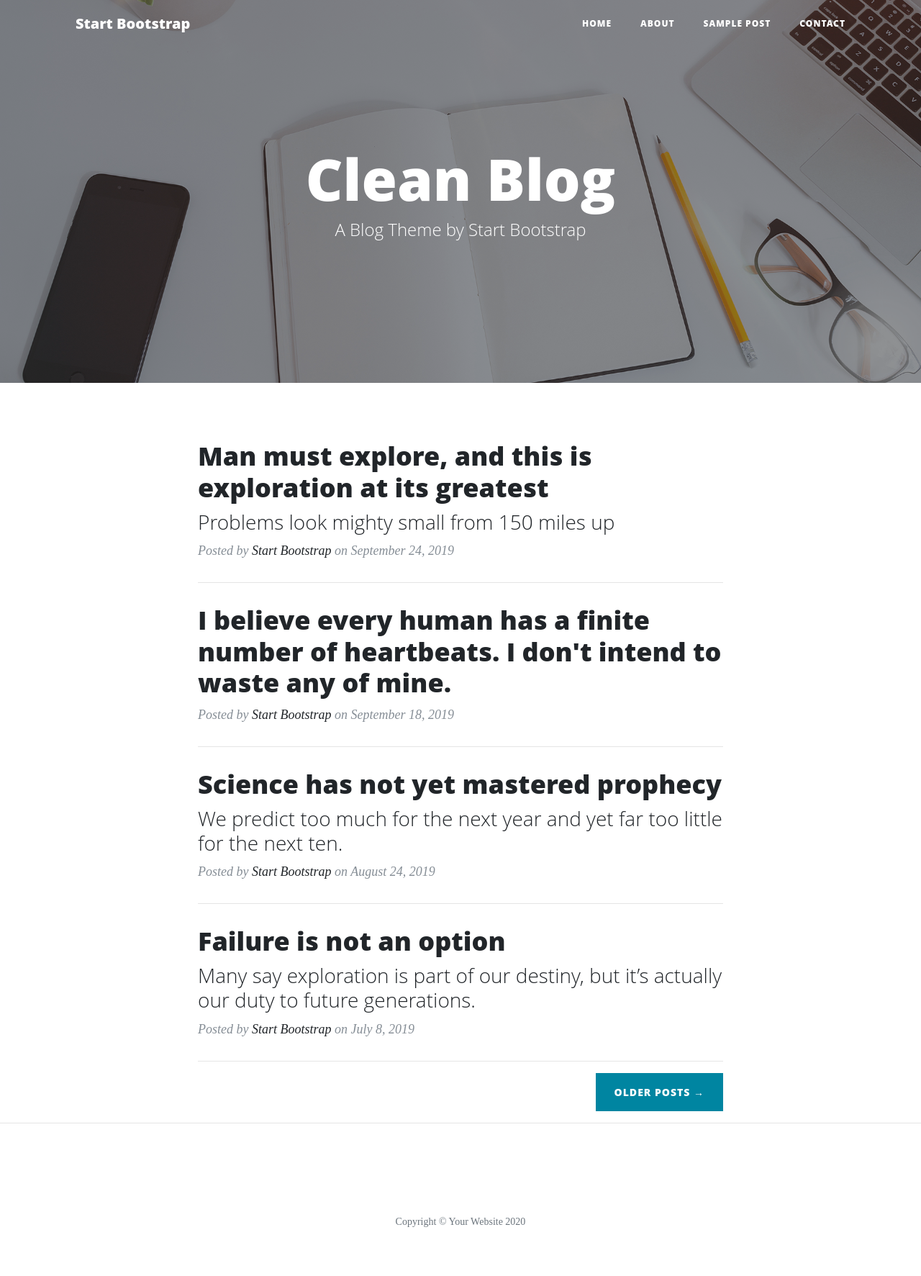
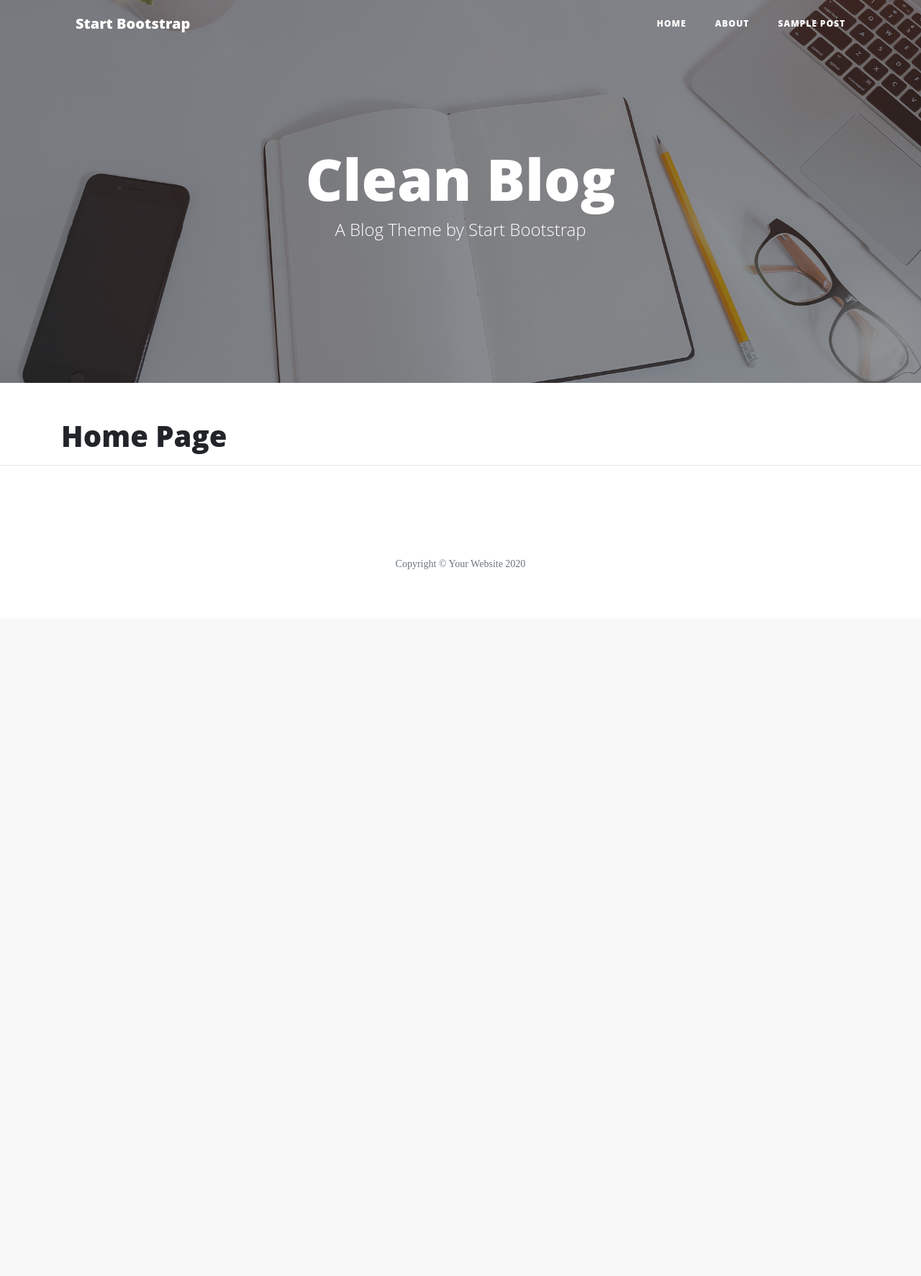
Before and after one commit to Code-Institute-Submissions/DannyNagyAI-DannyNagyAI-DannyNagyAI-Code-Institute-MS3-Project_JuneResub, a Flask app: page / in a window 1280 px wide. Shown: the whole page at 72% size. After the commit the page ends 791 px from the top, so only its background shows below. Run offline with Flask 2, Linux system fonts and the light colour scheme; parts of the project's set-up code (start-up, migrations or seed data) failed here and were passed over; some libraries are stand-ins or nearby versions.

Commit message:
did a cut out on the html text from *main* sectito footer to paste into the index.html file instead. Added a *block content* and an *endblock* into the base.html. also changed the href links in navbar to *url_for* links.

```diff
--- a/templates/base.html
+++ b/templates/base.html
@@ -11,7 +11,7 @@
     <!-- Navigation -->
   <nav class="navbar navbar-expand-lg navbar-light fixed-top" id="mainNav">
     <div class="container">
-      <a class="navbar-brand" href="index.html">Start Bootstrap</a>
+      <a class="navbar-brand" href="{{ url_for('index') }}">Start Bootstrap</a>
       <button class="navbar-toggler navbar-toggler-right" type="button" data-toggle="collapse" data-target="#navbarResponsive" aria-controls="navbarResponsive" aria-expanded="false" aria-label="Toggle navigation">
         Menu
         <i class="fas fa-bars"></i>
@@ -19,16 +19,13 @@
       <div class="collapse navbar-collapse" id="navbarResponsive">
         <ul class="navbar-nav ml-auto">
           <li class="nav-item">
-            <a class="nav-link" href="index.html">Home</a>
+            <a class="nav-link" href="{{ url_for('index') }}">Home</a>
           </li>
           <li class="nav-item">
-            <a class="nav-link" href="about.html">About</a>
+            <a class="nav-link" href="{{ url_for('about') }}">About</a>
           </li>
           <li class="nav-item">
-            <a class="nav-link" href="post.html">Sample Post</a>
-          </li>
-          <li class="nav-item">
-            <a class="nav-link" href="contact.html">Contact</a>
+            <a class="nav-link" href="{{ url_for('recipes') }}">Sample Post</a>
           </li>
         </ul>
       </div>
@@ -36,7 +33,7 @@
   </nav>
 
   <!-- Page Header -->
-  <header class="masthead" style="background-image: url('img/home-bg.jpg')">
+<header class="masthead" style="background-image: url('{{ url_for('static', filename='img/home-bg.jpg') }}')">
     <div class="overlay"></div>
     <div class="container">
       <div class="row">
@@ -52,67 +49,10 @@
 
   <!-- Main Content -->
   <div class="container">
-    <div class="row">
-      <div class="col-lg-8 col-md-10 mx-auto">
-        <div class="post-preview">
-          <a href="post.html">
-            <h2 class="post-title">
-              Man must explore, and this is exploration at its greatest
-            </h2>
-            <h3 class="post-subtitle">
-              Problems look mighty small from 150 miles up
-            </h3>
-          </a>
-          <p class="post-meta">Posted by
-            <a href="#">Start Bootstrap</a>
-            on September 24, 2019</p>
-        </div>
-        <hr>
-        <div class="post-preview">
-          <a href="post.html">
-            <h2 class="post-title">
-              I believe every human has a finite number of heartbeats. I don't intend to waste any of mine.
-            </h2>
-          </a>
-          <p class="post-meta">Posted by
-            <a href="#">Start Bootstrap</a>
-            on September 18, 2019</p>
-        </div>
-        <hr>
-        <div class="post-preview">
-          <a href="post.html">
-            <h2 class="post-title">
-              Science has not yet mastered prophecy
-            </h2>
-            <h3 class="post-subtitle">
-              We predict too much for the next year and yet far too little for the next ten.
-            </h3>
-          </a>
-          <p class="post-meta">Posted by
-            <a href="#">Start Bootstrap</a>
-            on August 24, 2019</p>
-        </div>
-        <hr>
-        <div class="post-preview">
-          <a href="post.html">
-            <h2 class="post-title">
-              Failure is not an option
-            </h2>
-            <h3 class="post-subtitle">
-              Many say exploration is part of our destiny, but it’s actually our duty to future generations.
-            </h3>
-          </a>
-          <p class="post-meta">Posted by
-            <a href="#">Start Bootstrap</a>
-            on July 8, 2019</p>
-        </div>
-        <hr>
-        <!-- Pager -->
-        <div class="clearfix">
-          <a class="btn btn-primary float-right" href="#">Older Posts &rarr;</a>
-        </div>
-      </div>
-    </div>
+
+    {% block content %}
+    {% endblock %}
+
   </div>
 
   <hr>
```
